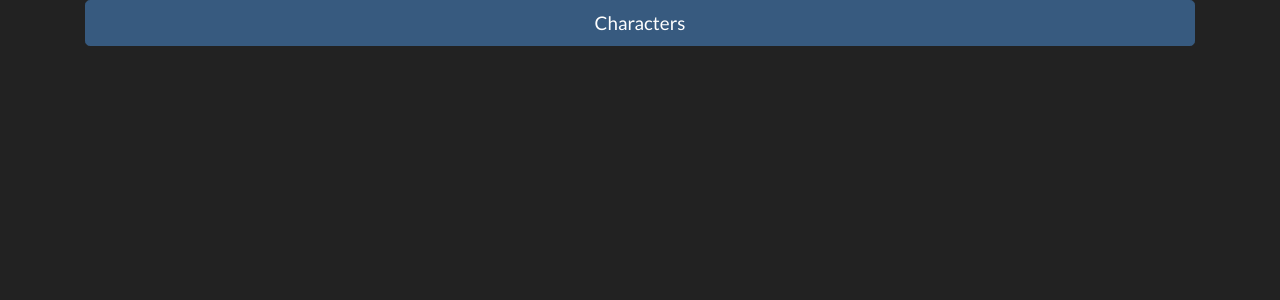
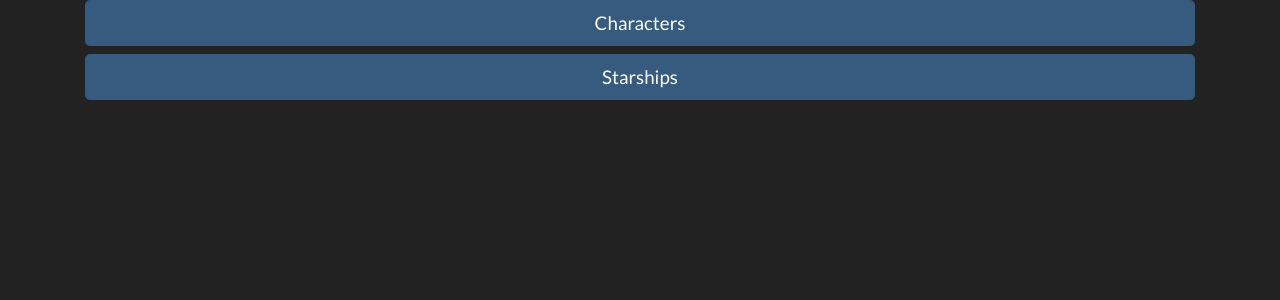
Before and after one commit to mrtins/sw-wiki, an Angular app: page / in a window 1280 px wide. Shown: the top 300 px of the page. Built offline with nearby package versions, Linux system fonts and the light colour scheme.

Commit message:
starships button on home page

```diff
--- a/src/app/home/home.component.html
+++ b/src/app/home/home.component.html
@@ -2,4 +2,7 @@
   <button type="button" class="btn btn-primary btn-lg btn-block" [routerLink]="['/characters']">
     Characters
   </button>
+  <button type="button" class="btn btn-primary btn-lg btn-block" [routerLink]="['/starships']">
+    Starships
+  </button>
 </div>
```
